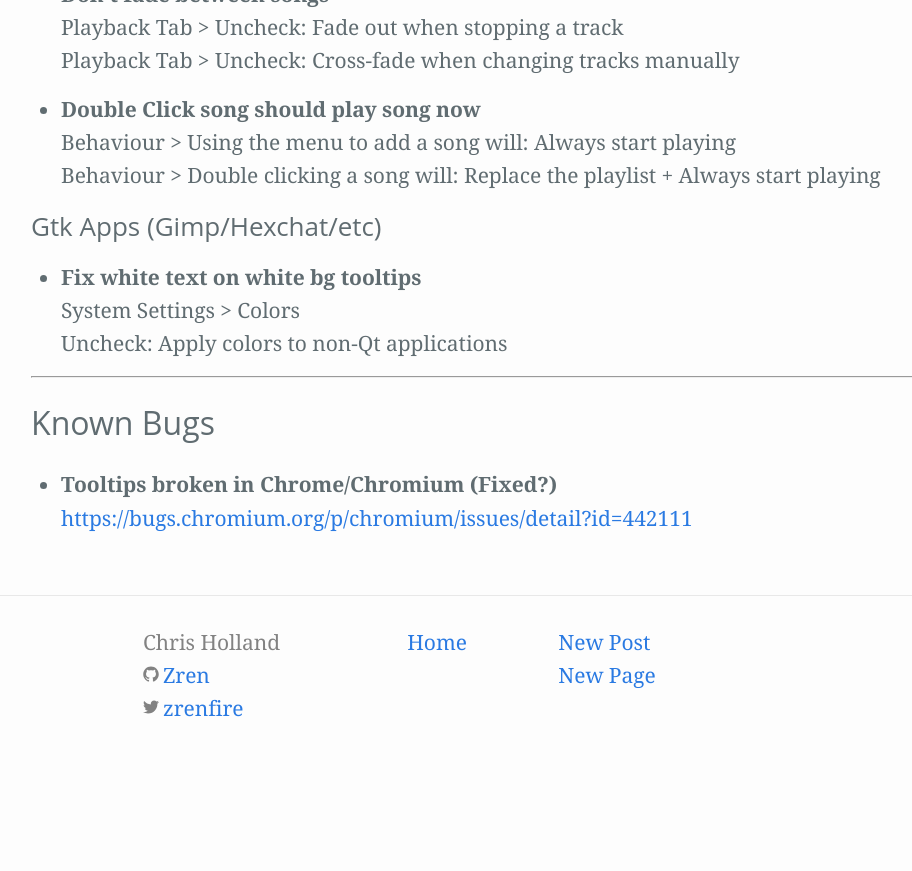
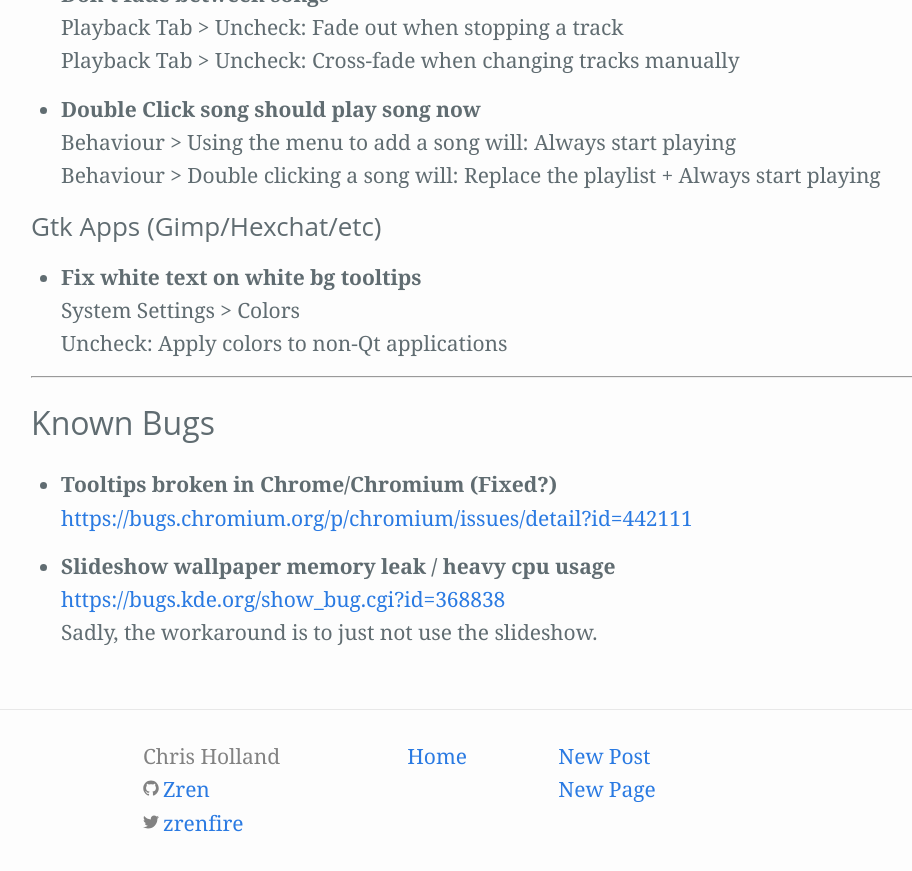
Before and after one commit to Zren/zren.github.io, a Jekyll site: the page built from kde.md, in a window 1280 px wide and 900 px high, scrolled down 10193 px. Shown: the top 871 px of the window, without its empty margins (127-1039 px from the left). Built offline with Jekyll 4.4.1, drawn with Linux system fonts in a browser that asks for light colours; before the commit the page ends 10978 px from its top, so only the background shows below that.

Commit message:
Mention the slideshow wallpaper bug

```diff
--- a/kde.md
+++ b/kde.md
@@ -435,6 +435,14 @@
 * {:#bug-{{ i }}} Tooltips broken in Chrome/Chromium (Fixed?)
   <https://bugs.chromium.org/p/chromium/issues/detail?id=442111>
 
+
+{% assign i = i | plus: 1 %}
+* {:#bug-{{ i }}} Slideshow wallpaper memory leak / heavy cpu usage
+  <https://bugs.kde.org/show_bug.cgi?id=368838>
+  Sadly, the workaround is to just not use the slideshow.
+
+
+
 <script>
 function el(html) {
   var e = document.createElement('div');
```
